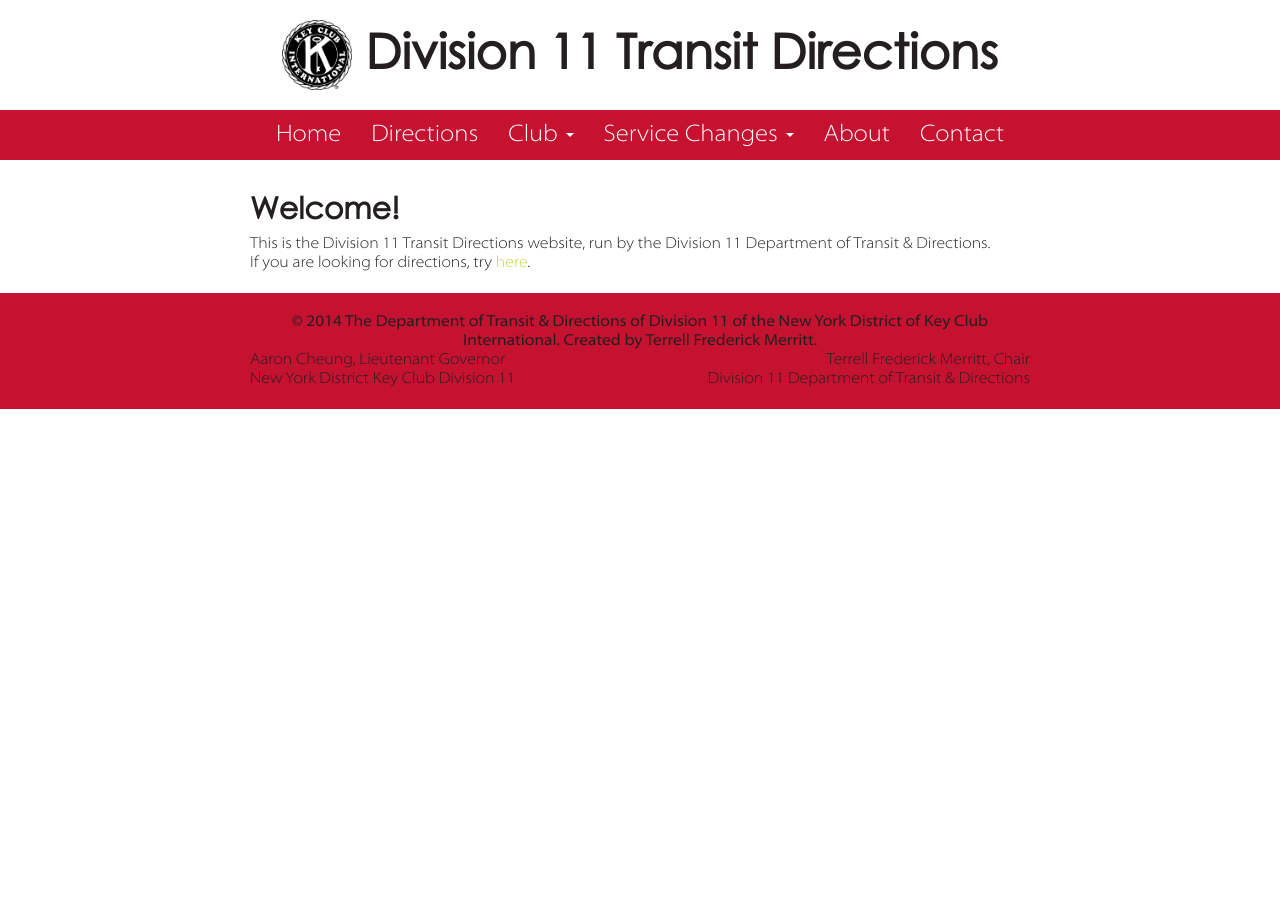
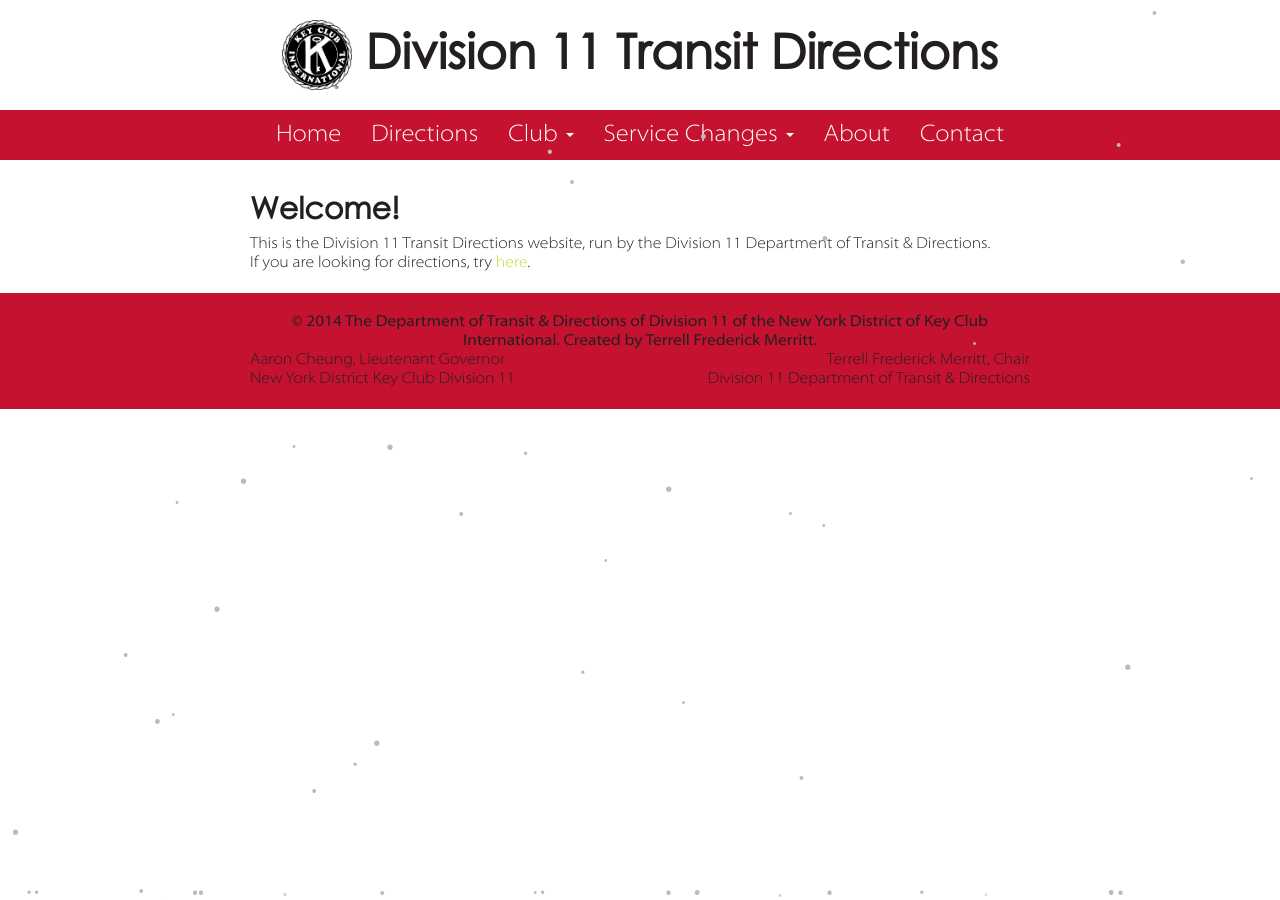
Before and after one commit to d11directions/d11directions.github.io, a Jekyll site: the page built from index.html, in a window 1280 px wide. Built offline with Jekyll 4.4.1, drawn with Linux system fonts in a browser that asks for light colours; part of the change alters nothing that is shown.

```diff
--- a/_layouts/default.html
+++ b/_layouts/default.html
@@ -11,7 +11,7 @@
   <link rel="shortcut icon" type="image/x-icon" href="/favicon.ico">
   <script src="/js/jquery-1.11.1.min.js"></script>
   <script src="/js/bootstrap.min.js"></script>
-  <script src="/js/snowstorm-min.js"></script>
+  <script src="/js/snowstorm.min.js"></script>
   <title>{% unless page.url =='/index.html' %}{{ page.title }} | {% endunless %}Division 11 Transit Directions</title>
 </head>
 
```
